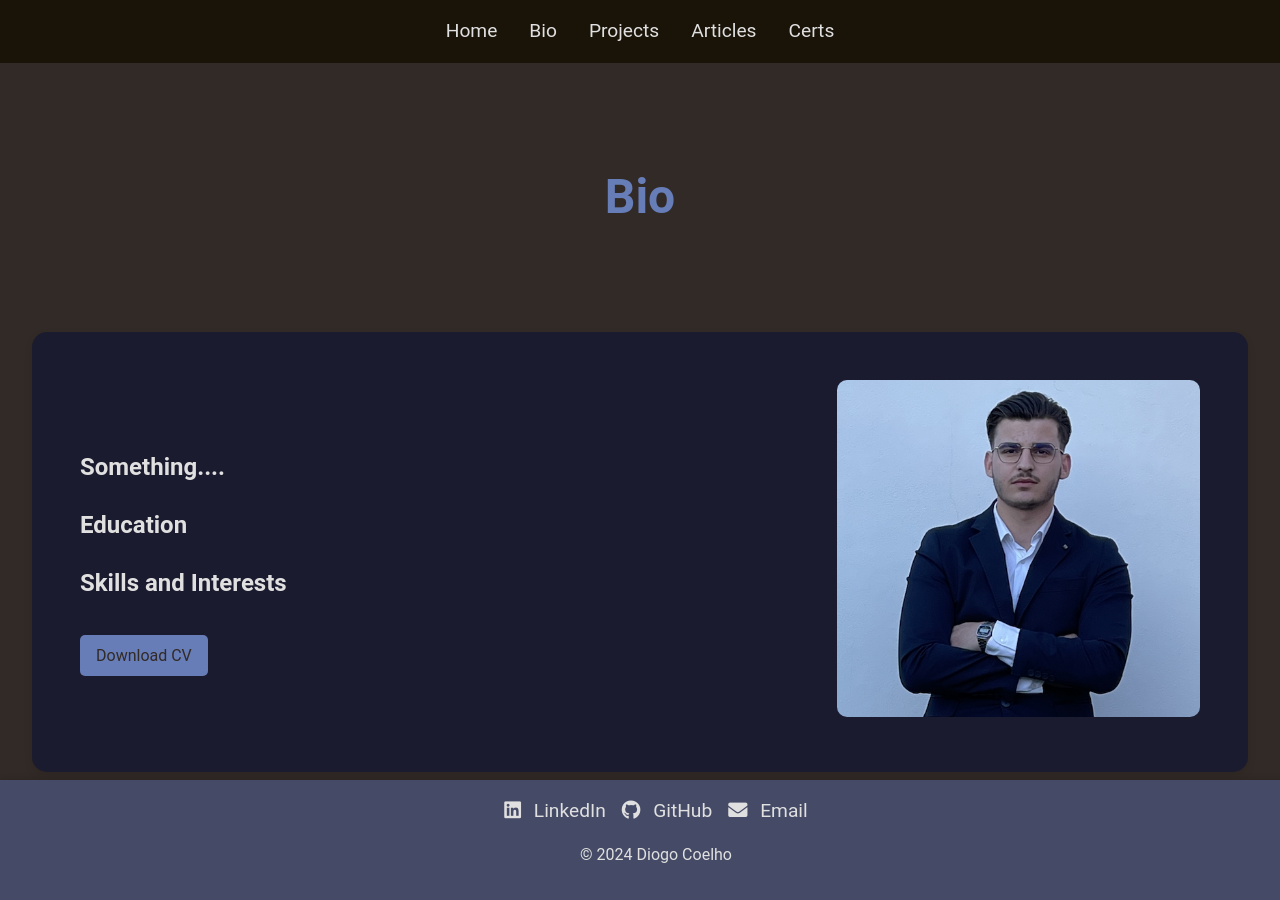
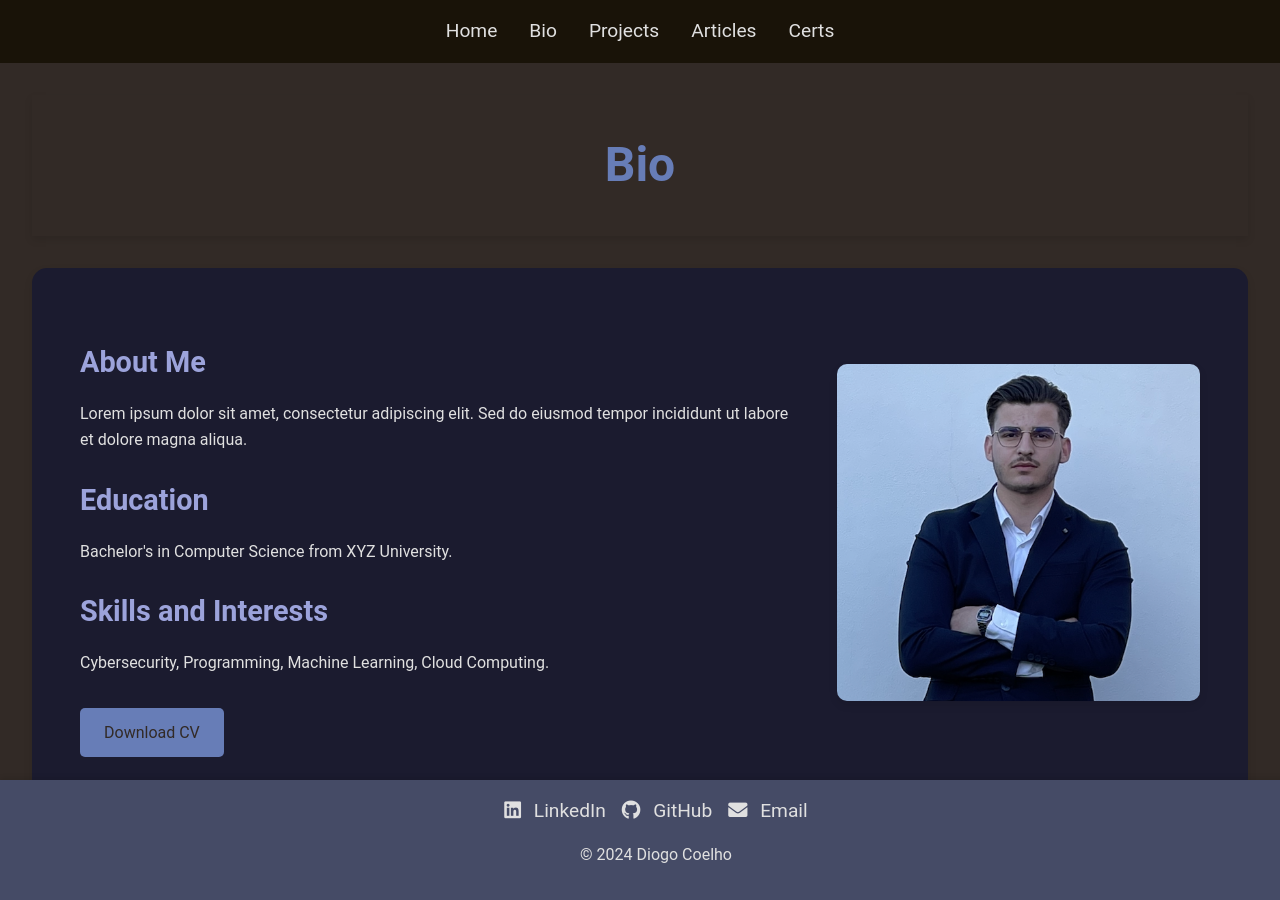
Before and after one commit to Co3lho22/co3lho22.github.io, a Jekyll site: the page built from website/bio.md, in a window 1280 px wide. Built offline with Jekyll 4.4.1, drawn with Linux system fonts in a browser that asks for light colours.

Commit message:
improved the bio page

```diff
--- a/website/_layouts/default.html
+++ b/website/_layouts/default.html
@@ -4,10 +4,10 @@
   <meta charset="UTF-8">
   <meta name="viewport" content="width=device-width, initial-scale=1.0">
   <title>{{ page.title }} | Diogo Coelho</title>
-  <!-- For the global css-->
+  <!-- Global CSS -->
   <link rel="stylesheet" href="{{ '/assets/main.css' | relative_url }}">
   <link rel="stylesheet" href="https://cdnjs.cloudflare.com/ajax/libs/font-awesome/5.15.3/css/all.min.css">
-  <!-- For the css config for each file-->
+  <!-- Page-specific CSS -->
   <link rel="stylesheet" href="{{ '/assets/' | append: page.title | downcase | append: '.css' | relative_url }}">
 </head>
 <body>
--- a/website/assets/bio.css
+++ b/website/assets/bio.css
@@ -2,11 +2,13 @@
   text-align: center;
   padding: 2rem 0;
   background: var(--color-primary);
+  box-shadow: 0 4px 8px rgba(0, 0, 0, 0.1);
 }
 
 .bio-header h1 {
   font-size: 3rem;
   color: var(--color-highlight);
+  margin: 0;
 }
 
 .bio-container {
@@ -25,11 +27,18 @@
 .bio-content {
   flex: 2;
   padding: 1rem;
+  color: var(--color-secondary);
 }
 
 .bio-content h2 {
-  font-size: 1.5rem;
+  font-size: 1.8rem;
   margin-bottom: 1rem;
+  color: var(--color-highlight-dark);
+}
+
+.bio-content p {
+  font-size: 1rem;
+  line-height: 1.6;
 }
 
 .bio-image-container {
@@ -42,18 +51,35 @@
   border-radius: 10px;
   max-width: 100%;
   height: auto;
+  box-shadow: 0 4px 8px rgba(0, 0, 0, 0.1);
+}
+
+.button {
+  display: inline-block;
+  margin-top: 1rem;
+  padding: 0.75rem 1.5rem;
+  background-color: var(--color-highlight);
+  color: var(--color-primary);
+  text-decoration: none;
+  border-radius: 5px;
+  transition: background-color 0.3s ease;
+}
+
+.button:hover {
+  background-color: var(--color-highlight-dark);
 }
 
 /* Responsive Design */
 @media (max-width: 768px) {
   .bio-container {
-    flex-direction: column; /* Stack content vertically on smaller screens */
+    flex-direction: column;
     text-align: center;
   }
   .bio-content, .bio-image-container {
-    flex: none; /* Reset flex property */
+    flex: none;
+    padding: 1rem 0;
   }
   .bio-content h2 {
-    text-align: center; /* Center-align headers on smaller screens */
+    text-align: center;
   }
 }
--- a/website/bio.html
+++ b/website/bio.html
@@ -4,9 +4,12 @@
 
 <div class="bio-container">
   <div class="bio-content">
-    <h2>Something....</h2>
+    <h2>About Me</h2>
+    <p>Lorem ipsum dolor sit amet, consectetur adipiscing elit. Sed do eiusmod tempor incididunt ut labore et dolore magna aliqua.</p>
     <h2>Education</h2>
+    <p>Bachelor's in Computer Science from XYZ University.</p>
     <h2>Skills and Interests</h2>
+    <p>Cybersecurity, Programming, Machine Learning, Cloud Computing.</p>
     <a href="files/papers/cv.pdf" class="button" target="_blank">Download CV</a>
   </div>
   <div class="bio-image-container">
```
